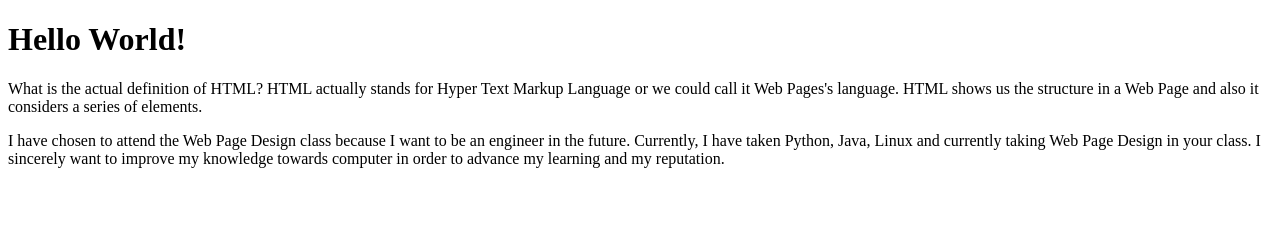
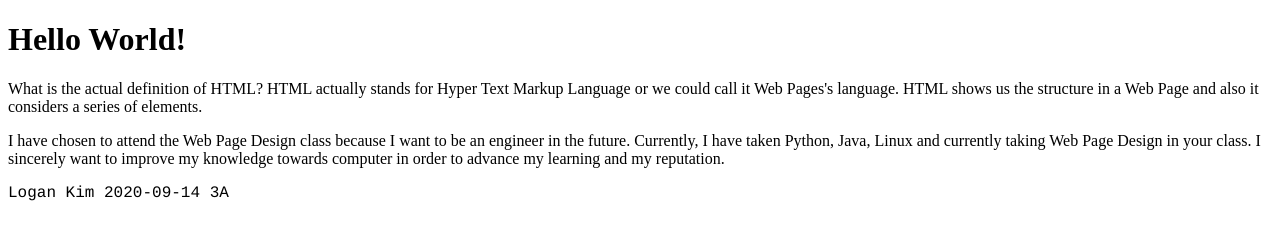
Before and after one commit to BaeRyan/HelloWorld, a plain HTML site: page index.html in a window 1280 px wide. Drawn offline with Linux system fonts and the light colour scheme.

Commit message:
Update index.html
We'll see if this works.

```diff
--- a/index.html
+++ b/index.html
@@ -14,5 +14,9 @@
       improve my knowledge towards computer in order to advance my learning and
       my reputation.
     </p>
+
+    <p style="font-family:courier;">
+      Logan Kim 2020-09-14 3A
+    </p>
   </body>
 </html>
```
